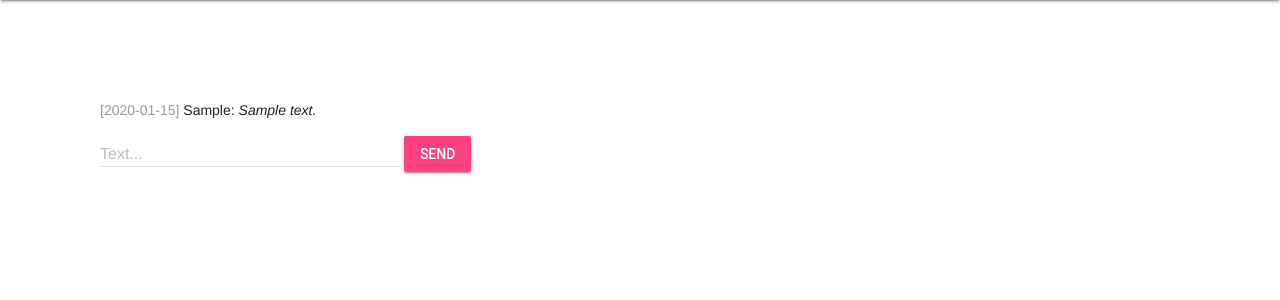
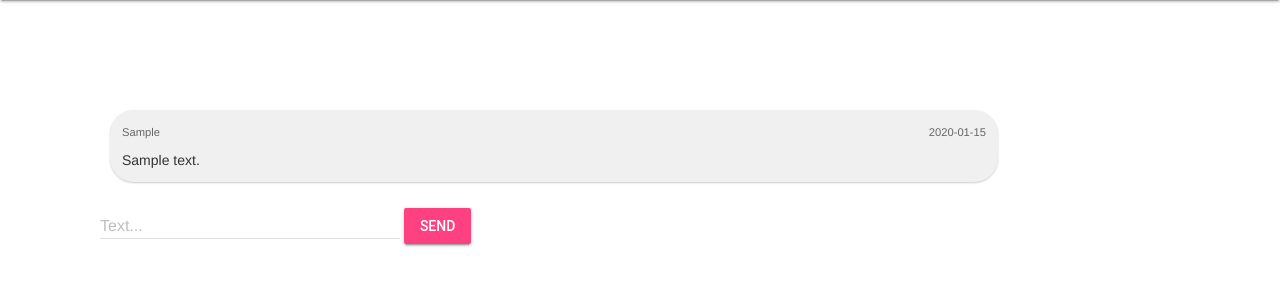
Before and after one commit to Daxi90/Django-ChatApp, a Django app: page /chat/ in a window 1280 px wide. Shown: the part 64-364 px from the top of the page. Run offline with Django 5.2, Linux system fonts and the light colour scheme; a user stored in the database is signed in; tables that the repository leaves empty hold one stand-in row (values such as "Sample post").

Commit message:
Finished chatbubbles and add messages via rest

```diff
--- a/chat/templates/chat/index.html
+++ b/chat/templates/chat/index.html
@@ -5,8 +5,14 @@
 
 <div id="messageContainer">
   {% for message in messages %}
-  <div>
-    <span class="color-gray">[{{ message.created_at|date:"Y-m-d" }}]</span> {{ message.author.first_name }}: <i>{{ message.text }}</i>
+  <div class="chat-bubble">
+    <div class="message-info">
+      <span class="message-author">{{ message.author.first_name }}</span>
+      <span class="message-date">{{ message.created_at|date:"Y-m-d" }}</span>
+    </div>
+    <div class="message-text">
+      {{ message.text }}
+    </div>
   </div>
   {% endfor %}
 </div>
--- a/static/css/style.css
+++ b/static/css/style.css
@@ -21,3 +21,40 @@
 .color-red{
   color: red;
 }
+
+.idle{
+  background-color: #f0f0f01c !important;
+}
+
+.chat-bubble {
+  background-color: #f0f0f0;
+  border-radius: 24px;
+  padding: 12px;
+  max-width: 80%;
+  margin: 10px;
+  box-shadow: 0 1px 2px rgba(0,0,0,0.2);
+  display: flex;
+  flex-direction: column;
+}
+
+.message-info {
+  display: flex;
+  justify-content: space-between;
+  margin-bottom: 8px;
+}
+
+.message-date, .message-author {
+  font-size: 0.8rem;
+  color: #666;
+}
+
+.message-text {
+  color: #333;
+  font-size: 1rem;
+}
+
+@media (max-width: 600px) {
+  .chat-bubble {
+    max-width: 100%;
+  }
+}
--- a/static/js/script.js
+++ b/static/js/script.js
@@ -6,15 +6,21 @@ async function sendMessage() {
     const messageContainer = document.getElementById('messageContainer'); // Definiere, wo Nachrichten angezeigt werden sollen
 
     const today = new Date();
-    const options = { year: 'numeric', month: 'long', day: 'numeric' };
+    const options = { year: 'numeric', month: '2-digit', day: '2-digit' };
     const datumAlsString = today.toLocaleDateString('en-US', options);
 
-    // Nutze `firstName` statt Django-Variable
+    // Temporäre Nachricht mit neuer Struktur
     messageContainer.innerHTML += /*html*/`
-        <div class="temp-message">
-          <span class="color-red">[${datumAlsString}] ${firstName}: <i>${messageField.value}</i></span>
+        <div class="chat-bubble idle">
+            <div class="message-info">
+                <span class="message-author">${firstName}</span>
+                <span class="message-date">${datumAlsString}</span>
+            </div>
+            <div class="message-text">
+                ${messageField.value} <span style="font-size: 8px; color: red;">(Message not saved yet)</span>
+            </div>
         </div>
-        `;
+    `;
 
     let fd = new FormData();
     fd.append('textmessage', messageField.value);
@@ -30,15 +36,22 @@ async function sendMessage() {
 
         let jsonResponse = await response.json();
         let responseJson = await JSON.parse(jsonResponse) // Dies bestätigt die Struktur der Antwort.
+
         // Entferne die temporäre Nachricht
-        document.querySelector('.temp-message').remove();
+        document.querySelector('.idle').remove(); // Achte darauf, das korrekt zu selektieren, möglicherweise musst du dies anpassen.
 
         // Füge die echte Nachricht hinzu, basierend auf der Struktur deiner Antwort
         messageContainer.innerHTML += /*html*/`
-            <div>
-              <span class="color-gray">[${responseJson.fields.created_at}]</span> ${firstName}: <i>${messageField.value}</i>
+            <div class="chat-bubble">
+                <div class="message-info">
+                    <span class="message-author">${firstName}</span>
+                    <span class="message-date">${responseJson.fields.created_at}</span>
+                </div>
+                <div class="message-text">
+                    ${messageField.value}
+                </div>
             </div>
-            `;
+        `;
 
         messageField.value = '';
 
--- a/templates/base.html
+++ b/templates/base.html
@@ -12,6 +12,7 @@
       href="https://code.getmdl.io/1.3.0/material.indigo-pink.min.css"
     />
     {% load static %}
+    <link rel="icon" type="image/png" href="{% static 'img/profile.png' %}">
     <link rel="stylesheet" href="{% static 'css/style.css' %}" />
     <script defer src="https://code.getmdl.io/1.3.0/material.min.js"></script>
     <script src="{% static 'js/script.js' %}"></script>
```
Also changed, not shown: static/img/profile.png (added).
